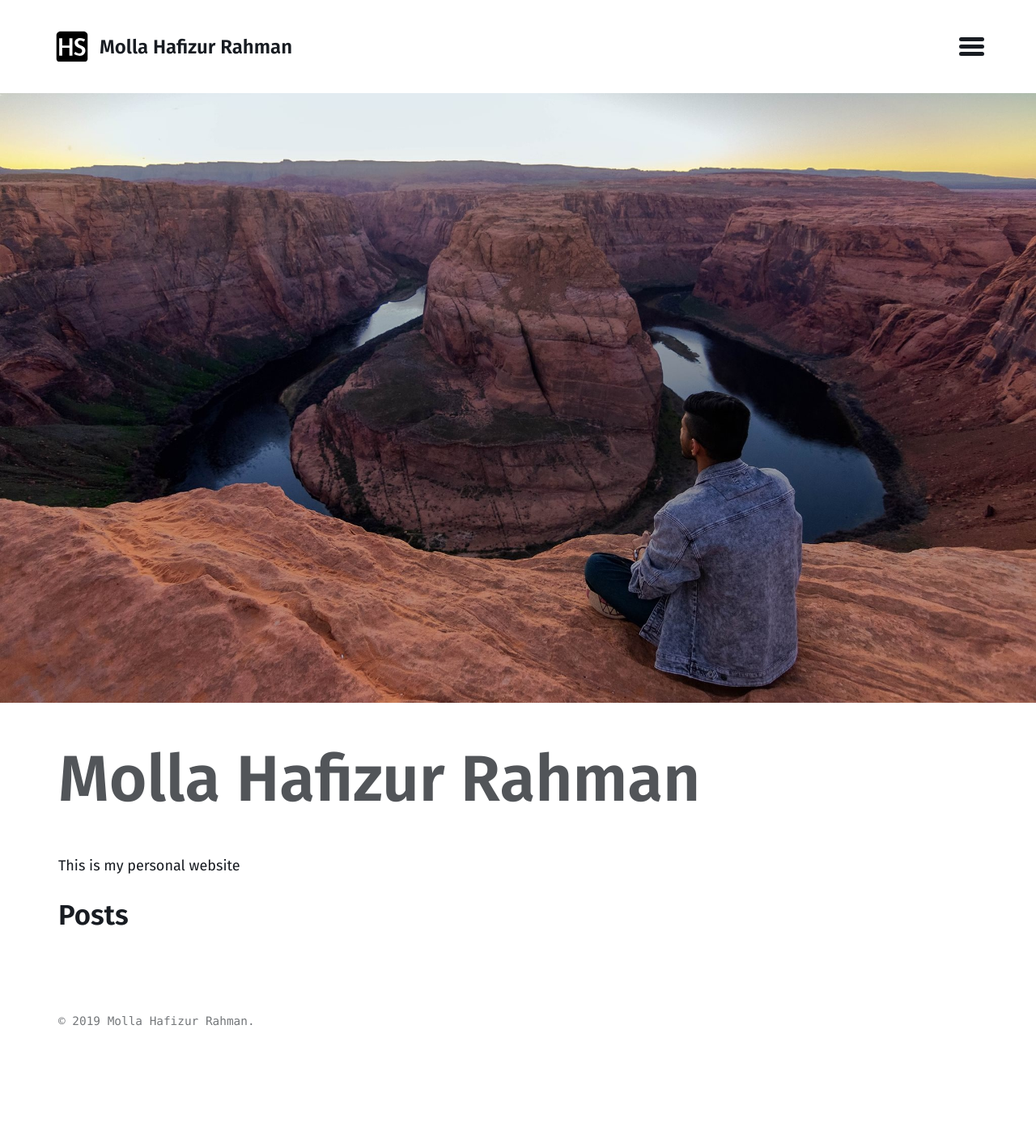
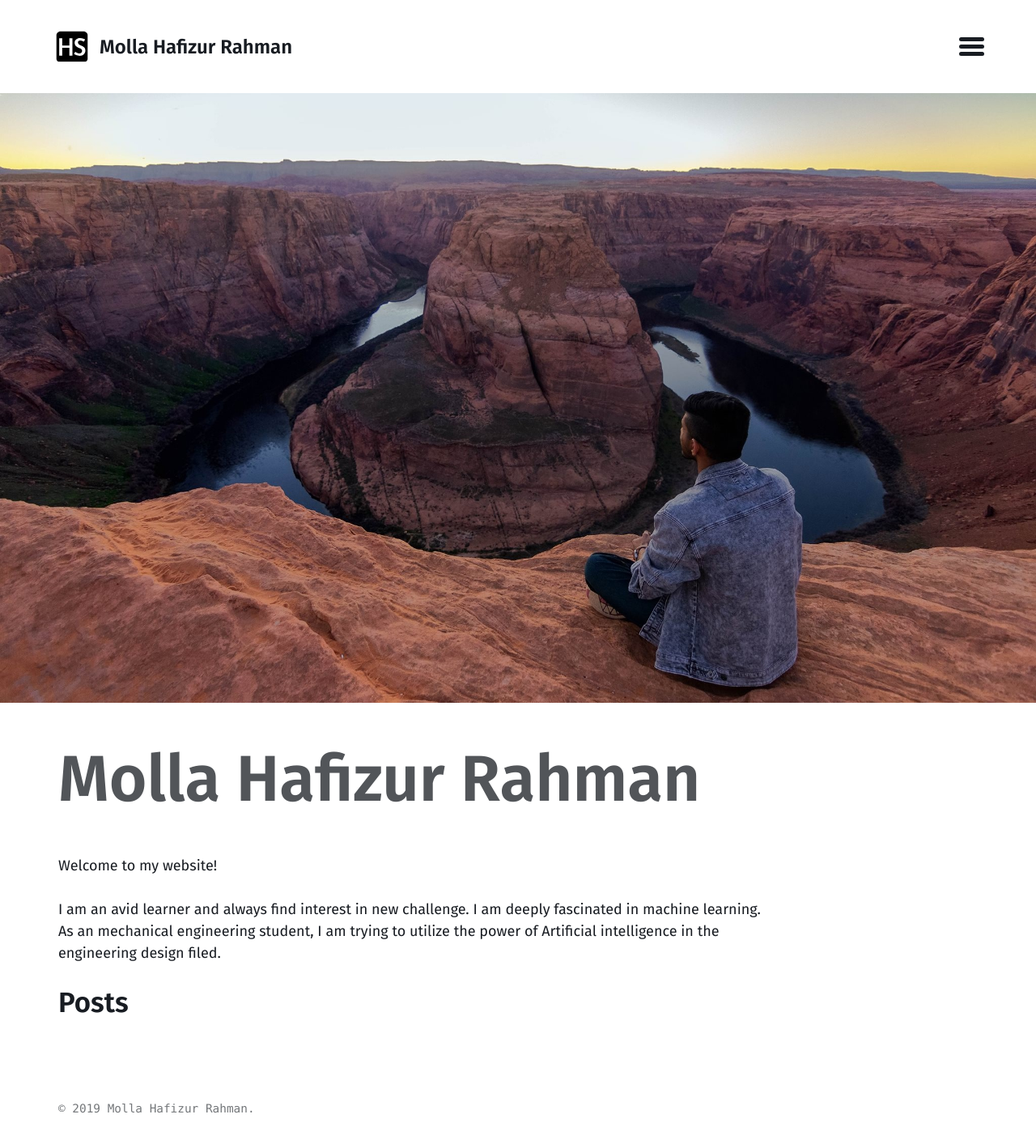
Before and after one commit to HafizSunny/HafizSunny09.github.io, a Jekyll site: the page built from index.md, in a window 1280 px wide. Shown: the whole page at 81% size. Built offline with Jekyll 4.4.1, drawn with Linux system fonts in a browser that asks for light colours; the list of posts is cut into pages by our own code; before the commit the page ends 1300 px from its top, so only the background shows below that.

Commit message:
Update index.md

```diff
--- a/index.md
+++ b/index.md
@@ -2,4 +2,6 @@
 layout: home
 image: /images/About.jpg
 ---
-This is my personal website
+Welcome to my website!
+
+I am an avid learner and always find interest in new challenge. I am deeply fascinated in machine learning. As an mechanical engineering student, I am trying to utilize the power of Artificial intelligence in the engineering design filed.
```
